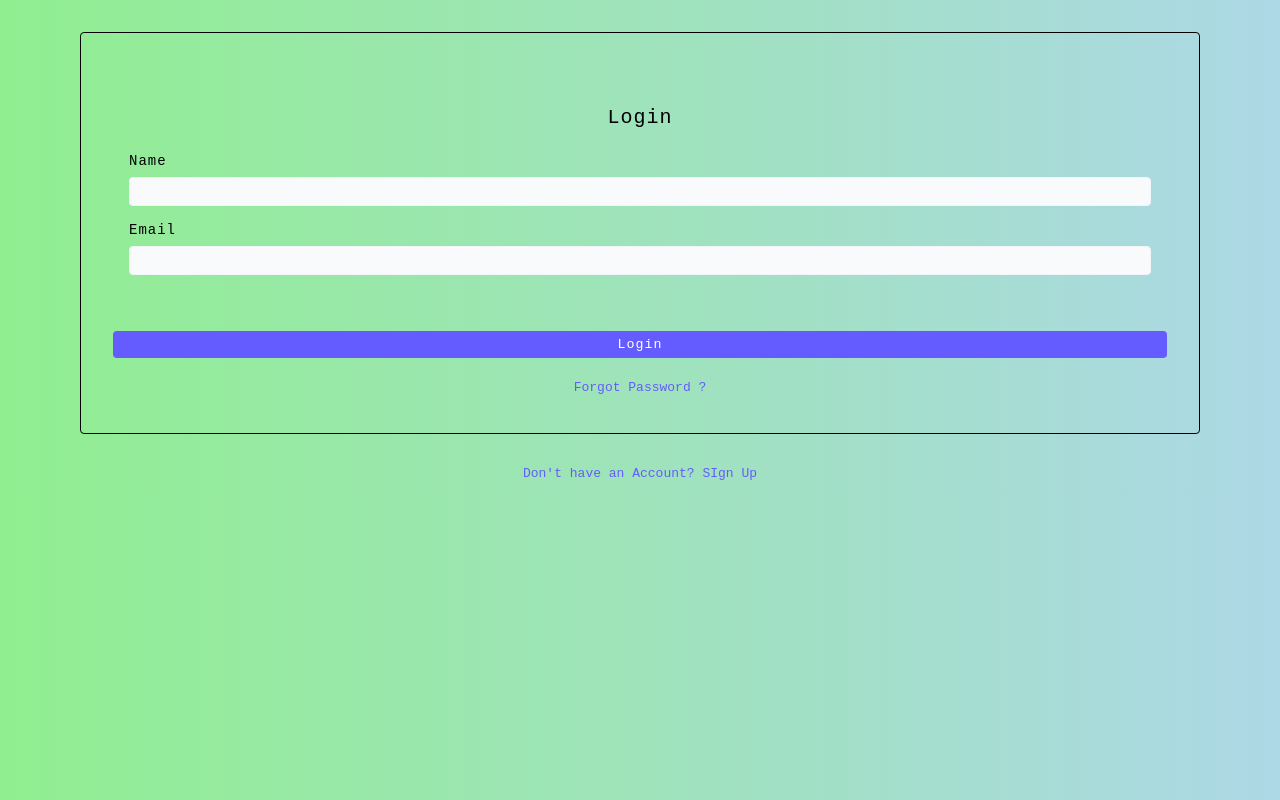
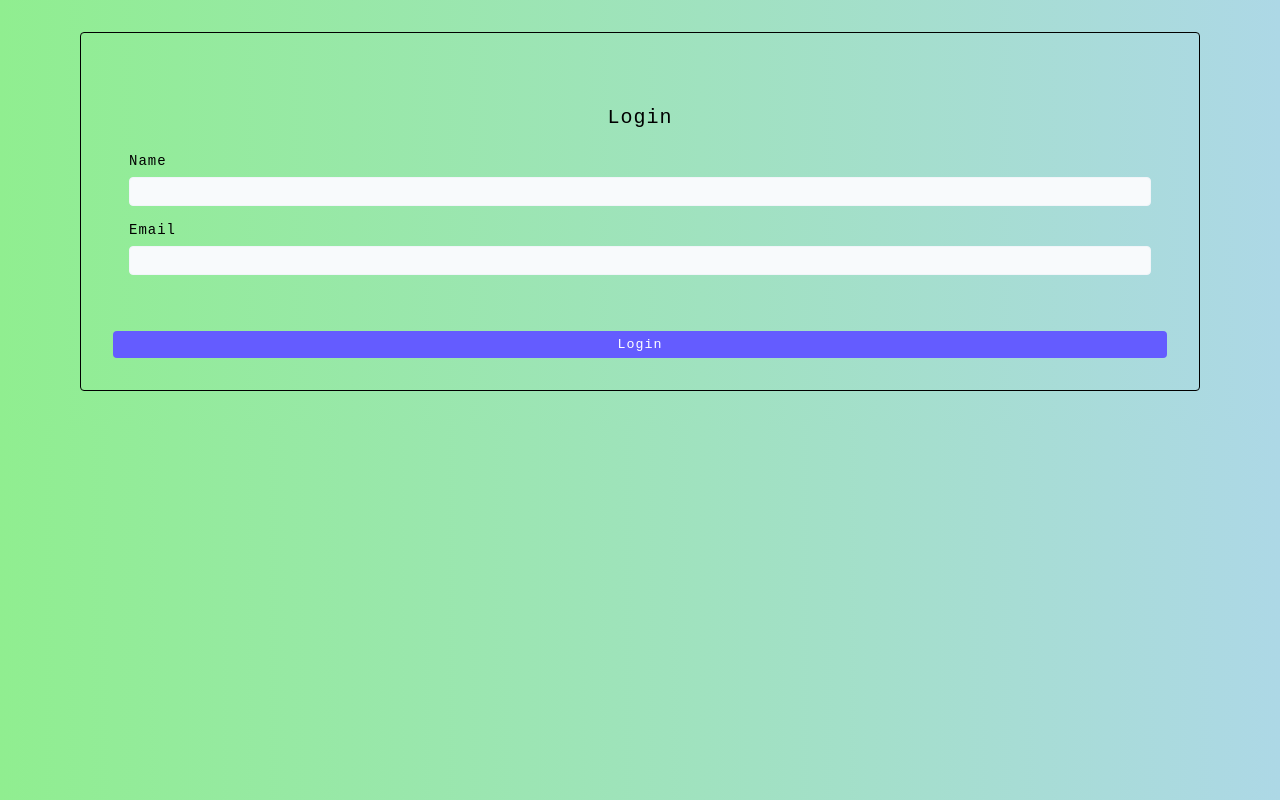
Before and after one commit to Legendary-Folah/ReactAuthwithFireBase, a React (Create React App) app: page / in a window 1280 px wide. Built offline with nearby package versions, Linux system fonts and the light colour scheme.

Commit message:
more css updates. man is tired. might just use bootstrap

```diff
--- a/src/App.js
+++ b/src/App.js
@@ -44,10 +44,6 @@ const handleSubmit = e => {
             onSubmit={handleSubmit}>
         Login
         </button>
-        <div className='forget'>Forgot Password ?</div>
-    </div>
-    <div className='sign-up'>
-    Don't have an Account? SIgn Up
     </div>
     </>
   );
```
Also changed, not shown: src/Components/SignUp.js (added).
